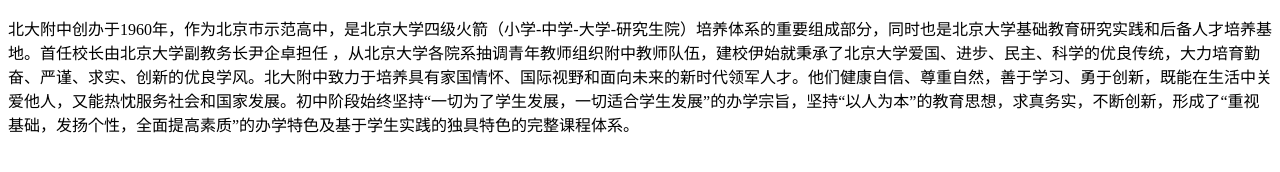
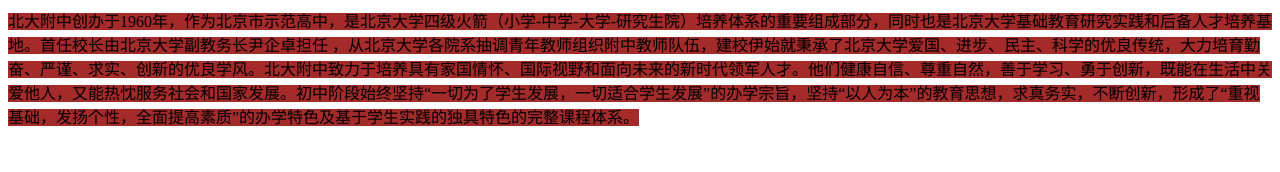
Before and after one commit to likestones/jsbdfz, a plain HTML site: page introduce.html in a window 1280 px wide. Drawn offline with Linux system fonts and the light colour scheme.

Commit message:
Update introduce.html

```diff
--- a/introduce.html
+++ b/introduce.html
@@ -2,8 +2,14 @@
 <head>
     <meta charset="UTF-8">
     <title>北京大学附属中学</title>
+    <style>
+        p1{
+            background-color: brown;
+            color:black;
+        }
+    </style>
 </head>
 <body>
-    <p>北大附中创办于1960年，作为北京市示范高中，是北京大学四级火箭（小学-中学-大学-研究生院）培养体系的重要组成部分，同时也是北京大学基础教育研究实践和后备人才培养基地。首任校长由北京大学副教务长尹企卓担任 ，从北京大学各院系抽调青年教师组织附中教师队伍，建校伊始就秉承了北京大学爱国、进步、民主、科学的优良传统，大力培育勤奋、严谨、求实、创新的优良学风。北大附中致力于培养具有家国情怀、国际视野和面向未来的新时代领军人才。他们健康自信、尊重自然，善于学习、勇于创新，既能在生活中关爱他人，又能热忱服务社会和国家发展。初中阶段始终坚持“一切为了学生发展，一切适合学生发展”的办学宗旨，坚持“以人为本”的教育思想，求真务实，不断创新，形成了“重视基础，发扬个性，全面提高素质”的办学特色及基于学生实践的独具特色的完整课程体系。</p>
+    <p1>北大附中创办于1960年，作为北京市示范高中，是北京大学四级火箭（小学-中学-大学-研究生院）培养体系的重要组成部分，同时也是北京大学基础教育研究实践和后备人才培养基地。首任校长由北京大学副教务长尹企卓担任 ，从北京大学各院系抽调青年教师组织附中教师队伍，建校伊始就秉承了北京大学爱国、进步、民主、科学的优良传统，大力培育勤奋、严谨、求实、创新的优良学风。北大附中致力于培养具有家国情怀、国际视野和面向未来的新时代领军人才。他们健康自信、尊重自然，善于学习、勇于创新，既能在生活中关爱他人，又能热忱服务社会和国家发展。初中阶段始终坚持“一切为了学生发展，一切适合学生发展”的办学宗旨，坚持“以人为本”的教育思想，求真务实，不断创新，形成了“重视基础，发扬个性，全面提高素质”的办学特色及基于学生实践的独具特色的完整课程体系。</p1>
 </body>
 </html>
```
